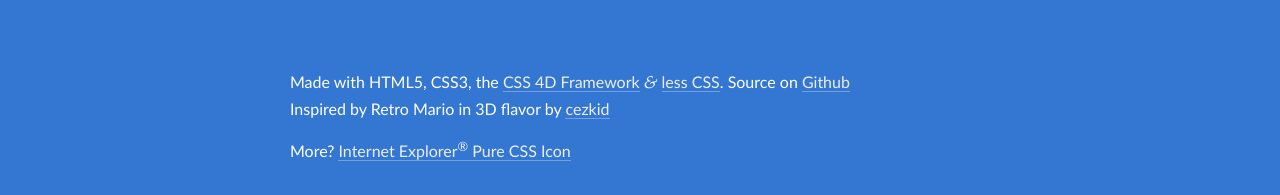
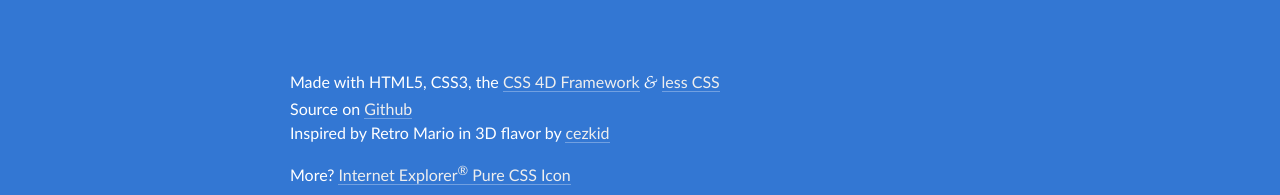
Before and after one commit to Cordobo/pure-css-super-mario, a plain HTML site: page index.html in a window 1280 px wide. Shown: the part 1115-1310 px from the top of the page. Drawn offline with Linux system fonts and the light colour scheme.

Commit message:
GitHub URL

```diff
--- a/index.html
+++ b/index.html
@@ -1079,7 +1079,8 @@
 <p><strong>Supported Browsers:</strong> Safari 5+ <span class="amp">&amp;</span> Chrome 14+ (Updated: 05/01/2014)</p>
 
 <br><br>
-<p>Made with HTML5, CSS3, the <a href="http://css4d.com/">CSS 4D Framework</a> <span class="amp">&amp;</span> <a href="http://lesscss.org/">less CSS</a>. Source on <a href="https://github.com/Cordobo/pure-css-super-mario">Github</a><br>
+<p>Made with HTML5, CSS3, the <a href="http://css4d.com/">CSS 4D Framework</a> <span class="amp">&amp;</span> <a href="http://lesscss.org/">less CSS</a><br>
+Source on <a href="https://github.com/Cordobo/pure-css-super-mario">Github</a><br>
 Inspired by Retro Mario in 3D flavor by <a href="http://cezkid.deviantart.com/art/pixel-3D-Mario-167159369">cezkid</a></p>
 
 <p>More? <a href="http://cordobo.com/wp-content/uploads/ie-pure-css-logo/">Internet Explorer<sup>&reg;</sup> Pure CSS Icon</a></p>
```
Also changed, not shown: 1 other file.
